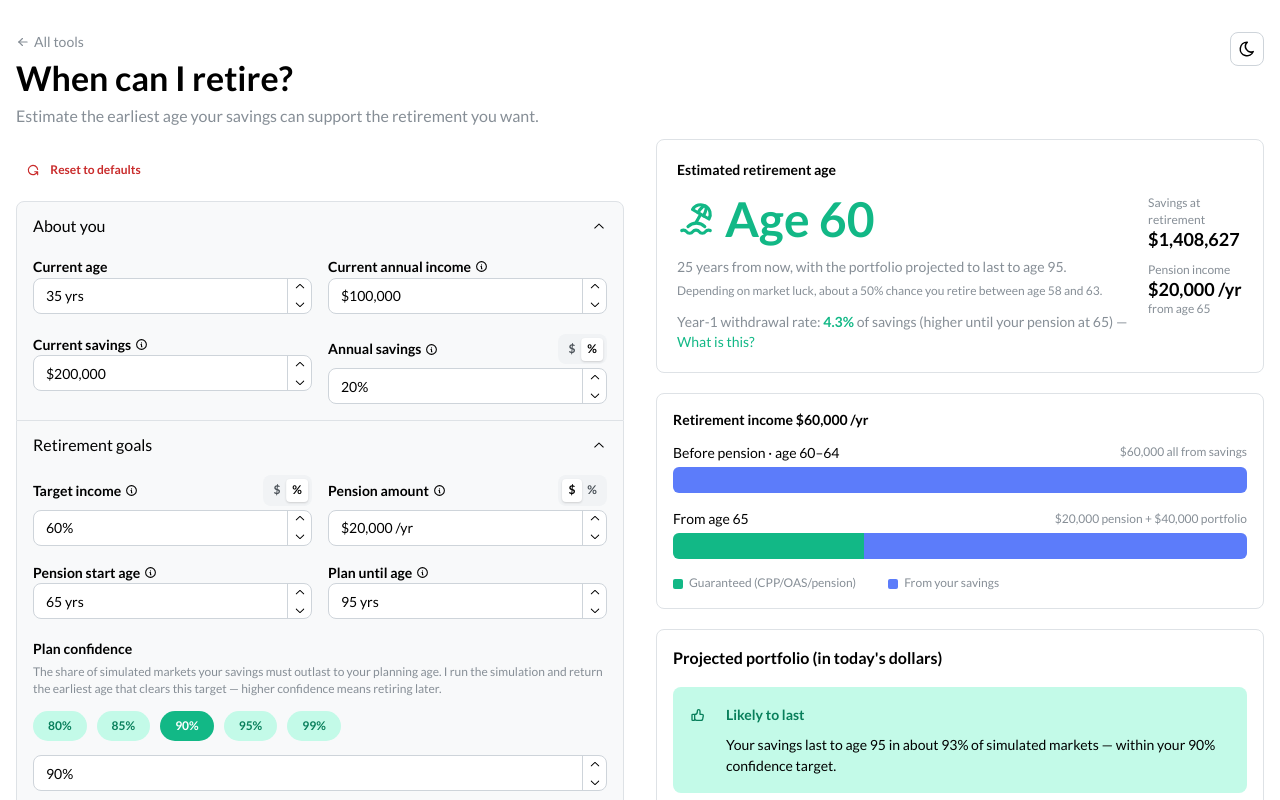
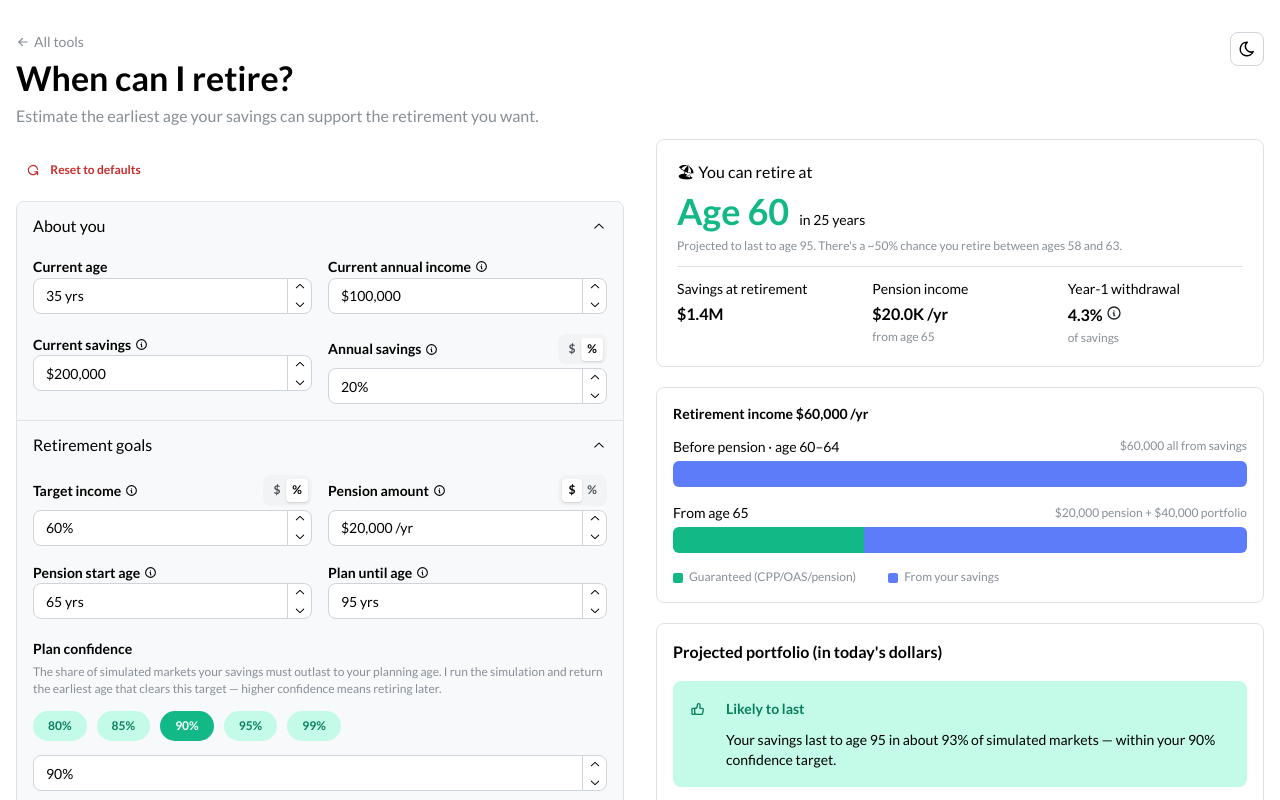
Before and after one commit to low-earth-orbit/rent-vs-buy, a Next.js app: page /retirement in a window 1280 px wide. Shown: the top 800 px of the page. Built offline with nearby package versions, Linux system fonts and the light colour scheme.

Commit message:
UI update

```diff
--- a/src/components/retirement/Headline.tsx
+++ b/src/components/retirement/Headline.tsx
@@ -1,15 +1,16 @@
+import type { ReactNode } from "react";
 import {
   Alert,
   Card,
-  Flex,
+  Divider,
   Group,
   SimpleGrid,
   Stack,
   Text,
   Title,
 } from "@mantine/core";
-import { IconAlertTriangle, IconBeach } from "@tabler/icons-react";
-import { formatCAD } from "@/utils/format";
+import { IconAlertTriangle } from "@tabler/icons-react";
+import { formatCADCompact } from "@/utils/format";
 import SwrTechnicalNote from "./SwrTechnicalNote";
 import type {
   RetirementInput,
@@ -23,22 +24,27 @@ interface HeadlineProps {
   planSWR: number | null;
 }
 
-function StatTile({
+/** One cell in the metric strip below the retirement-age hero. */
+function Metric({
   label,
   value,
   note,
+  info,
 }: {
   label: string;
   value: string;
-  note?: string;
+  note?: ReactNode;
+  /** Optional adornment shown next to the label (e.g. an info-icon button). */
+  info?: ReactNode;
 }) {
   return (
-    <Stack gap={0}>
-      <Text size="xs" c="dimmed">
-        {label}
-      </Text>
-      <Text fw={600} fz="lg" lh={1.2}>
+    <Stack gap={2}>
+      <Group gap={4} align="center" wrap="nowrap">
+        <Text size="sm">{label}</Text>
+      </Group>
+      <Text fw={600} fz="md">
         {value}
+        {info}
       </Text>
       {note && (
         <Text size="xs" c="dimmed">
@@ -68,77 +74,68 @@ export default function Headline({ input, result, planSWR }: HeadlineProps) {
     );
   }
 
-  const { earliestRetirementAge, yearsUntilRetirement } = result;
+  const { earliestRetirementAge, yearsUntilRetirement, retirementAgeRange } =
+    result;
   const retireNow = yearsUntilRetirement === 0;
 
   return (
     <Card withBorder radius="md" padding="lg">
-      <Flex
-        direction={{ base: "column", sm: "row" }}
-        justify="space-between"
-        align={{ base: "stretch", sm: "flex-end" }}
-        gap="lg"
-      >
-        <Stack gap={2} my="auto">
-          <Text size="sm" fw={600}>
-            Estimated retirement age
-          </Text>
-          <Group gap="xs" align="center">
-            <IconBeach size={38} color="var(--mantine-color-teal-6)" />
-            <Title order={2} fz={{ base: 40, sm: 48 }} lh={1.5} c="teal">
+      <Stack gap="sm">
+        {/* Hero: the retirement age */}
+        <Stack gap={2}>
+          <Text>🏖 {retireNow ? "You can retire" : "You can retire at"}</Text>
+          <Group gap="xs" align="baseline" wrap="nowrap">
+            <Title order={2} fz={{ base: 30, sm: 36 }} c="teal">
               {retireNow ? "Now" : `Age ${earliestRetirementAge}`}
             </Title>
+            {!retireNow && (
+              <Text size="sm">
+                in {yearsUntilRetirement}{" "}
+                {yearsUntilRetirement === 1 ? "year" : "years"}
+              </Text>
+            )}
           </Group>
-          <Text size="sm" c="dimmed">
+          <Text size="xs" c="dimmed">
             {retireNow
-              ? "Your savings already support your target income"
-              : `${yearsUntilRetirement} ${
-                  yearsUntilRetirement === 1 ? "year" : "years"
-                } from now`}
-            , with the portfolio projected to last to age {input.planningAge}.
+              ? `Your savings already support your target income, projected to last to age ${input.planningAge}.`
+              : `Projected to last to age ${input.planningAge}.`}
+            {!retireNow && retirementAgeRange && (
+              <>
+                {" "}
+                There&apos;s a ~50% chance you retire between ages{" "}
+                {retirementAgeRange.p25} and {retirementAgeRange.p75}.
+              </>
+            )}
           </Text>
-          {!retireNow && result.retirementAgeRange && (
-            <Text size="xs" c="dimmed" mt={4}>
-              Depending on market luck, about a 50% chance you retire between
-              age {result.retirementAgeRange.p25} and{" "}
-              {result.retirementAgeRange.p75}.
-            </Text>
+        </Stack>
+
+        <Divider />
+
+        {/* Metric strip */}
+        <SimpleGrid cols={{ base: 1, xs: 3 }} spacing="lg" verticalSpacing="md">
+          {result.portfolioAtRetirement != null && (
+            <Metric
+              label="Savings at retirement"
+              value={formatCADCompact(result.portfolioAtRetirement)}
+            />
+          )}
+          {result.guaranteedIncome > 0 && (
+            <Metric
+              label="Pension income"
+              value={`${formatCADCompact(result.guaranteedIncome)} /yr`}
+              note={`from age ${input.pensionStartAge}`}
+            />
           )}
           {planSWR != null && (
-            <Text size="sm" c="dimmed" mt="xs">
-              Year-1 withdrawal rate:{" "}
-              <Text span fw={600} c="teal">
-                {(planSWR * 100).toFixed(1)}%
-              </Text>{" "}
-              of savings
-              {earliestRetirementAge < input.pensionStartAge
-                ? ` (higher until your pension at ${input.pensionStartAge})`
-                : ""}{" "}
-              — <SwrTechnicalNote input={input} />
-            </Text>
+            <Metric
+              label="Year-1 withdrawal"
+              value={`${(planSWR * 100).toFixed(1)}%`}
+              note="of savings"
+              info={<SwrTechnicalNote input={input} />}
+            />
           )}
-        </Stack>
-        {result.portfolioAtRetirement != null && (
-          <SimpleGrid
-            cols={{ base: 2, sm: 1 }}
-            spacing="sm"
-            m="auto"
-            w={{ base: "100%", sm: "auto" }}
-          >
-            <StatTile
-              label="Savings at retirement"
-              value={formatCAD(result.portfolioAtRetirement)}
-            />
-            {result.guaranteedIncome > 0 && (
-              <StatTile
-                label="Pension income"
-                value={`${formatCAD(result.guaranteedIncome)} /yr`}
-                note={`from age ${input.pensionStartAge}`}
-              />
-            )}
-          </SimpleGrid>
-        )}
-      </Flex>
+        </SimpleGrid>
+      </Stack>
     </Card>
   );
 }
--- a/src/components/retirement/SwrTechnicalNote.tsx
+++ b/src/components/retirement/SwrTechnicalNote.tsx
@@ -2,7 +2,7 @@
 
 import { useEffect, useState } from "react";
 import {
-  Anchor,
+  ActionIcon,
   Group,
   Loader,
   Modal,
@@ -11,6 +11,7 @@ import {
   Text,
 } from "@mantine/core";
 import { useDisclosure } from "@mantine/hooks";
+import { IconInfoCircle } from "@tabler/icons-react";
 import { safeWithdrawalRate } from "@/utils/retirement/monteCarlo";
 import {
   SWR_TABLE_ALLOCATIONS,
@@ -87,9 +88,16 @@ export default function SwrTechnicalNote({ input }: SwrTechnicalNoteProps) {
 
   return (
     <>
-      <Anchor component="button" type="button" size="sm" onClick={open}>
-        What is this?
-      </Anchor>
+      <ActionIcon
+        variant="subtle"
+        color="gray"
+        size="sm"
+        radius="xl"
+        onClick={open}
+        aria-label="About the safe withdrawal rate"
+      >
+        <IconInfoCircle size={16} />
+      </ActionIcon>
 
       <Modal
         opened={opened}
--- a/src/utils/retirement/validation.ts
+++ b/src/utils/retirement/validation.ts
@@ -16,23 +16,23 @@ interface Constraint {
 // the user is looking at.
 export const FIELD_CONSTRAINTS: Record<RetirementInputKey, Constraint> = {
   currentAge: { min: 18, max: 90, step: 1, label: "Current age" },
-  planningAge: { min: 60, max: 110, step: 1, label: "Planning age" },
+  planningAge: { min: 60, max: 110, step: 5, label: "Planning age" },
   currentSavings: {
     min: 0,
     max: 100_000_000,
-    step: 1000,
+    step: 10000,
     label: "Current savings",
   },
   currentIncome: {
     min: 1,
     max: 100_000_000,
-    step: 1000,
+    step: 10000,
     label: "Current annual income",
   },
-  contributionPct: { min: 0, max: 100, step: 1, label: "Annual savings" },
-  targetIncomePct: { min: 0, max: 150, step: 1, label: "Target income" },
-  guaranteedIncomePct: { min: 0, max: 100, step: 1, label: "Pension amount" },
-  pensionStartAge: { min: 60, max: 70, step: 1, label: "Pension start age" },
+  contributionPct: { min: 0, max: 100, step: 5, label: "Annual savings" },
+  targetIncomePct: { min: 0, max: 150, step: 5, label: "Target income" },
+  guaranteedIncomePct: { min: 0, max: 150, step: 5, label: "Pension amount" },
+  pensionStartAge: { min: 60, max: 70, step: 5, label: "Pension start age" },
   accumReturn: { min: 0, max: 10, step: 0.1, label: "Return while working" },
   retireReturn: { min: 0, max: 10, step: 0.1, label: "Return in retirement" },
   inflationRate: { min: 1.5, max: 3, step: 0.1, label: "Inflation" },
```
Also changed, not shown: 1 other file (tests, documents, lock files or other folders).
